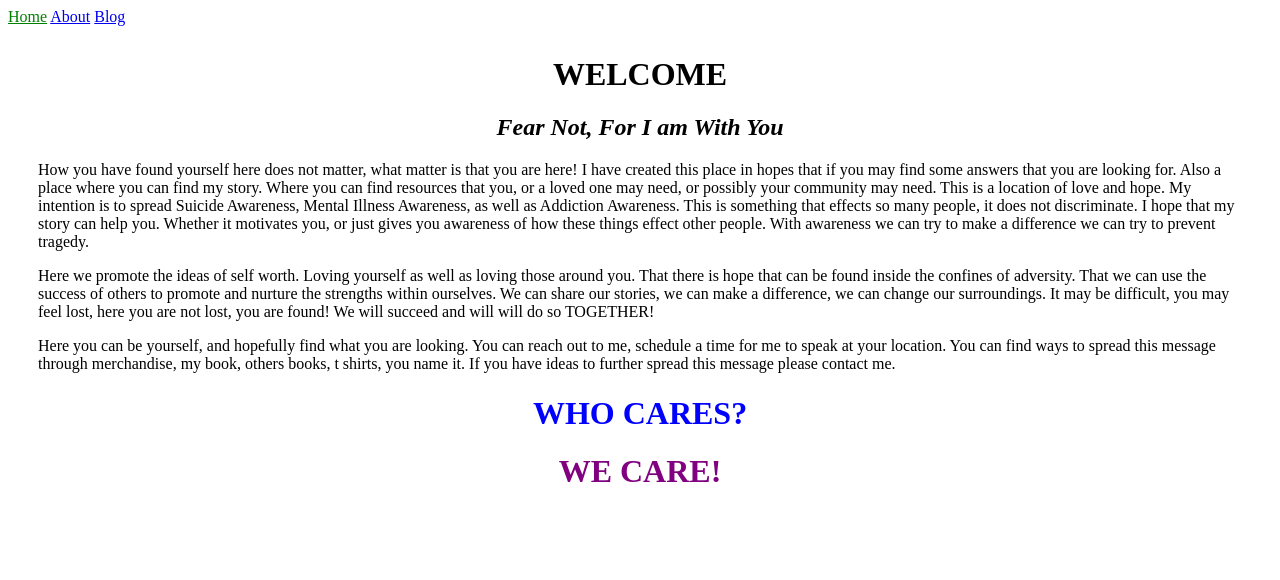
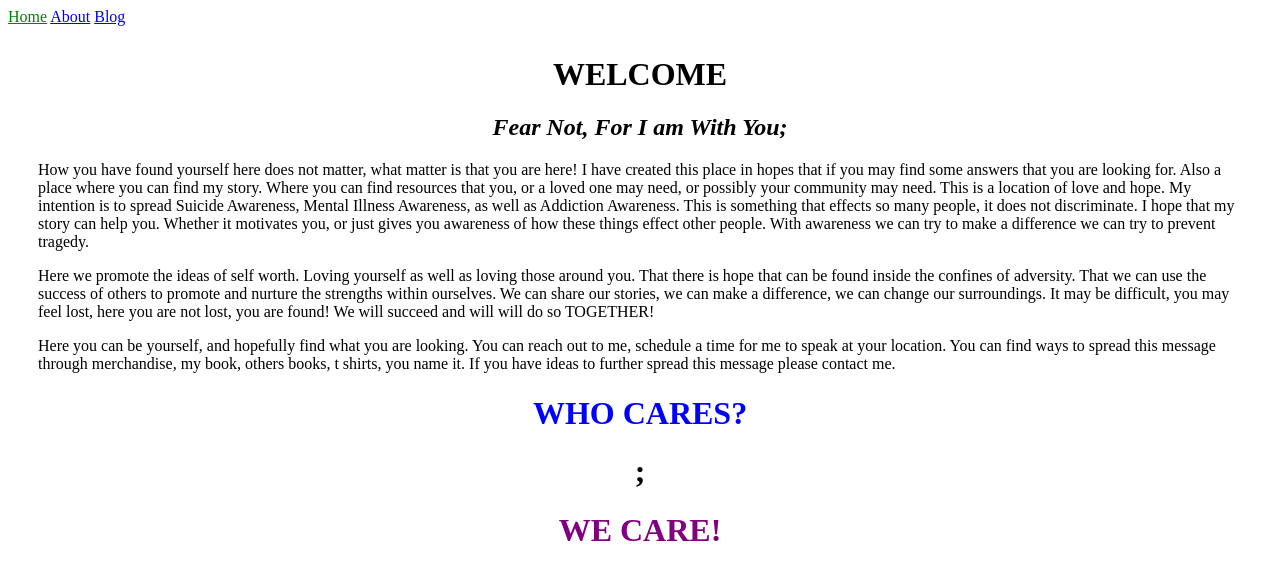
Before and after one commit to Livedoncediedtwice/Livedoncediedtwice.github.io, a Jekyll site: the page built from index.html, in a window 1280 px wide. Shown: the top 580 px of the page. Built offline with Jekyll 4.4.1, drawn with Linux system fonts in a browser that asks for light colours.

Commit message:
; added
; added

```diff
--- a/index.html
+++ b/index.html
@@ -4,7 +4,7 @@ title: Home
 ---
 <div style="margin: 30px">
 <h1 align="center">WELCOME</h1>
-<h2 align="center"><i>Fear Not, For I am With You</i></h2>
+<h2 align="center"><i>Fear Not, For I am With You;</i></h2>
 <p>
 How you have found yourself here does not matter, what matter is that you are here!
 I have created this place in hopes that if you may find some answers that you are looking for.
@@ -31,5 +31,6 @@ through merchandise, my book, others books, t shirts, you name it. If you have i
 further spread this message please contact me.
 </p>
 <h1 align="center" style="color:blue">WHO CARES?</h1>
+<h1 align="center">;</h1>
 <h1 align="center" style="color:purple">WE CARE!</h1>
 </div>
```
Also changed, not shown: 2 other files.
